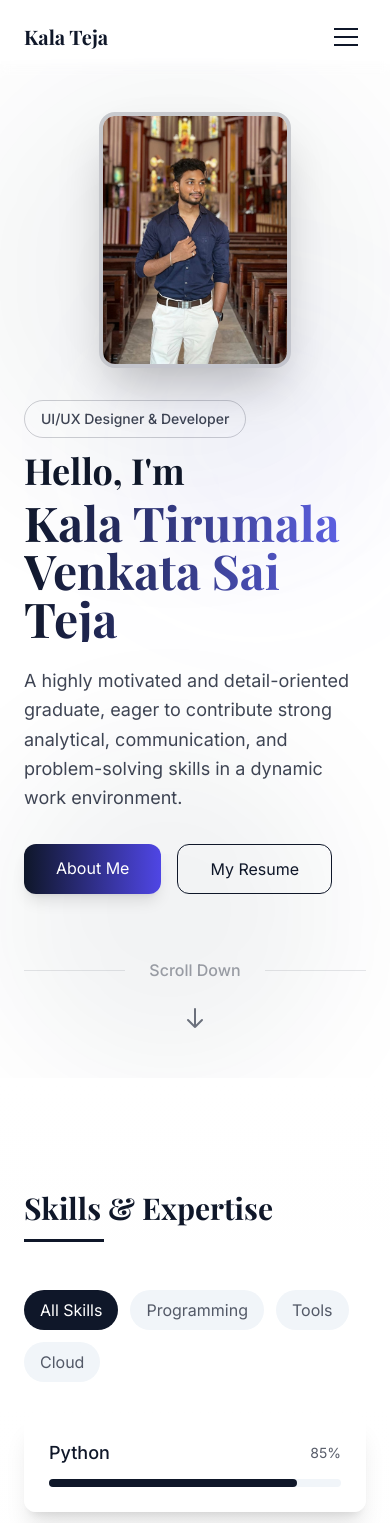
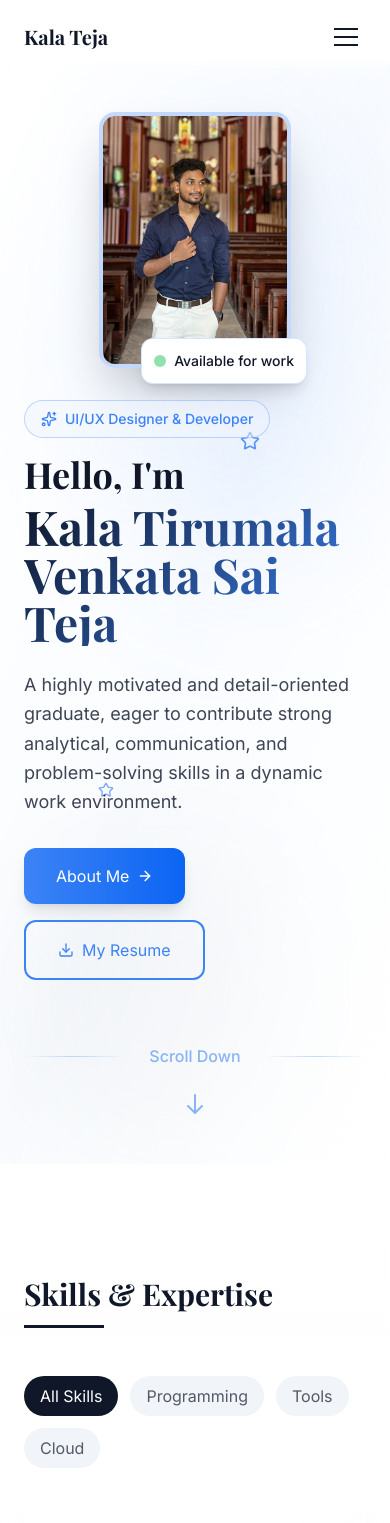
Before and after one commit to tejaktv/teja-portfolio, a React (Vite) app: page / in a window 390 px wide. Shown: the top 1523 px of the page. Built offline with nearby package versions, Linux system fonts and the light colour scheme; a web font is replaced by a local one.

Commit message:
Enhance visuals and professionalism
Improve the overall visual appeal and professionalism of the website by adding more graphical elements and refining existing designs.

```diff
--- a/package.json
+++ b/package.json
@@ -47,7 +47,7 @@
     "emailjs-com": "^3.2.0",
     "embla-carousel-react": "^8.3.0",
     "input-otp": "^1.2.4",
-    "lucide-react": "^0.462.0",
+    "lucide-react": "^0.539.0",
     "next-themes": "^0.3.0",
     "react": "^18.3.1",
     "react-day-picker": "^8.10.1",
--- a/src/components/Hero.tsx
+++ b/src/components/Hero.tsx
@@ -3,6 +3,7 @@ import { cn } from "@/lib/utils";
 import { useEffect, useState } from "react";
 import { Link } from "react-router-dom";
 import { Avatar, AvatarImage, AvatarFallback } from "@/components/ui/avatar";
+import { ArrowRight, Download, Sparkles, Star } from "lucide-react";
 
 export const Hero = () => {
   const [isVisible, setIsVisible] = useState(false);
@@ -16,10 +17,22 @@ export const Hero = () => {
   }, []);
 
   return (
-    <section className="min-h-[90vh] flex items-center relative overflow-hidden">
-      <div className="absolute -z-10 top-0 right-0 h-[50vh] w-[50vh] rounded-full bg-primary/5 blur-[80px]"></div>
-      <div className="absolute -z-10 bottom-0 left-0 h-[40vh] w-[40vh] rounded-full bg-primary/5 blur-[60px]"></div>
-      <div className="absolute -z-10 top-1/4 left-1/3 h-[30vh] w-[30vh] rounded-full bg-indigo-500/5 blur-[70px]"></div>
+    <section className="min-h-[90vh] flex items-center relative overflow-hidden bg-gradient-to-br from-background via-blue-50/30 to-background">
+      {/* Floating elements */}
+      <div className="absolute -z-10 top-0 right-0 h-[50vh] w-[50vh] rounded-full bg-blue/10 blur-[80px] floating-element"></div>
+      <div className="absolute -z-10 bottom-0 left-0 h-[40vh] w-[40vh] rounded-full bg-primary/5 blur-[60px] floating-element" style={{ animationDelay: '1s' }}></div>
+      <div className="absolute -z-10 top-1/4 left-1/3 h-[30vh] w-[30vh] rounded-full bg-blue-light/10 blur-[70px] floating-element" style={{ animationDelay: '2s' }}></div>
+
+      {/* Sparkle decorations */}
+      <div className="absolute top-1/4 right-1/4">
+        <Sparkles className="w-6 h-6 text-blue animate-pulse" />
+      </div>
+      <div className="absolute bottom-1/3 left-1/4">
+        <Star className="w-4 h-4 text-blue-light animate-pulse" style={{ animationDelay: '1s' }} />
+      </div>
+      <div className="absolute top-1/3 right-1/3">
+        <Star className="w-5 h-5 text-blue animate-pulse" style={{ animationDelay: '2s' }} />
+      </div>
 
       <div className="container mx-auto px-6 py-12 relative">
         <div className="max-w-4xl mx-auto flex flex-col md:flex-row items-center gap-8">
@@ -27,8 +40,9 @@ export const Hero = () => {
             "opacity-0 order-2 md:order-1",
             isVisible && "animate-fade-in"
           )}>
-            <div className="mb-3">
-              <span className="inline-block px-4 py-2 border border-primary/20 rounded-full text-sm font-medium text-primary/80">
+            <div className="mb-4">
+              <span className="inline-flex items-center gap-2 px-4 py-2 border border-blue/30 rounded-full text-sm font-medium text-blue bg-blue-50/50 backdrop-blur-sm">
+                <Sparkles className="w-4 h-4" />
                 UI/UX Designer & Developer
               </span>
             </div>
@@ -38,7 +52,7 @@ export const Hero = () => {
               isVisible && "animate-fade-in delay-100"
             )}>
               <span className="block">Hello, I'm</span>
-              <span className="text-5xl md:text-7xl mt-2 block bg-gradient-to-r from-primary to-indigo-500 bg-clip-text text-transparent">Kala Tirumala Venkata Sai Teja</span>
+              <span className="text-5xl md:text-7xl mt-2 block gradient-text">Kala Tirumala Venkata Sai Teja</span>
             </h1>
 
             <p className={cn(
@@ -53,10 +67,18 @@ export const Hero = () => {
               "flex flex-wrap gap-4 opacity-0",
               isVisible && "animate-fade-in delay-300"
             )}>
-              <Link to="/about" className="px-8 py-3 bg-gradient-to-r from-primary to-indigo-600 text-white rounded-lg shadow-lg hover:shadow-xl hover:translate-y-[-2px] transition-all duration-300">
+              <Link
+                to="/about"
+                className="group inline-flex items-center gap-2 px-8 py-4 bg-gradient-to-r from-blue to-blue-dark text-white rounded-xl shadow-lg hover:shadow-xl hover:scale-105 transition-all duration-300"
+              >
                 About Me
+                <ArrowRight className="w-4 h-4 group-hover:translate-x-1 transition-transform" />
               </Link>
-              <Link to="/resume" className="px-8 py-3 bg-transparent border border-primary text-primary rounded-lg hover:bg-primary/5 transition-all duration-300">
+              <Link
+                to="/resume"
+                className="group inline-flex items-center gap-2 px-8 py-4 bg-transparent border-2 border-blue text-blue rounded-xl hover:bg-blue hover:text-white transition-all duration-300"
+              >
+                <Download className="w-4 h-4" />
                 My Resume
               </Link>
             </div>
@@ -66,12 +88,21 @@ export const Hero = () => {
             "order-1 md:order-2 opacity-0 transition-all duration-500",
             isVisible && "animate-fade-in delay-400"
           )}>
-            <div className="w-48 h-64 md:w-56 md:h-80 rounded-2xl overflow-hidden border-4 border-primary/20 shadow-2xl">
-              <img
-                src="/lovable-uploads/fea1a9e7-da13-4f3e-8c3b-503ef36fe50b.png"
-                alt="Kala Tirumala"
-                className="w-full h-full object-cover object-center"
-              />
+            <div className="relative">
+              <div className="w-48 h-64 md:w-56 md:h-80 rounded-2xl overflow-hidden border-4 border-blue/30 shadow-2xl professional-card">
+                <img
+                  src="/lovable-uploads/fea1a9e7-da13-4f3e-8c3b-503ef36fe50b.png"
+                  alt="Kala Tirumala"
+                  className="w-full h-full object-cover object-center"
+                />
+              </div>
+              {/* Floating badge */}
+              <div className="absolute -bottom-4 -right-4 bg-white rounded-xl p-3 shadow-lg border border-blue/20">
+                <div className="flex items-center gap-2">
+                  <div className="w-3 h-3 bg-green-500 rounded-full animate-pulse"></div>
+                  <span className="text-sm font-medium text-foreground">Available for work</span>
+                </div>
+              </div>
             </div>
           </div>
         </div>
@@ -80,16 +111,16 @@ export const Hero = () => {
           "mt-16 flex items-center opacity-0",
           isVisible && "animate-fade-in delay-500"
         )}>
-          <div className="flex-1 h-px bg-primary/10"></div>
-          <span className="px-6 text-primary/40 font-medium">Scroll Down</span>
-          <div className="flex-1 h-px bg-primary/10"></div>
+          <div className="flex-1 h-px bg-gradient-to-r from-transparent via-blue/30 to-transparent"></div>
+          <span className="px-6 text-blue/60 font-medium">Scroll Down</span>
+          <div className="flex-1 h-px bg-gradient-to-r from-transparent via-blue/30 to-transparent"></div>
         </div>
 
         <div className={cn(
           "flex justify-center mt-6 animate-bounce opacity-0",
           isVisible && "animate-fade-in delay-600"
         )}>
-          <svg className="w-6 h-6 text-primary/60" fill="none" strokeLinecap="round" strokeLinejoin="round" strokeWidth="2" viewBox="0 0 24 24" stroke="currentColor">
+          <svg className="w-6 h-6 text-blue/60" fill="none" strokeLinecap="round" strokeLinejoin="round" strokeWidth="2" viewBox="0 0 24 24" stroke="currentColor">
             <path d="M19 14l-7 7m0 0l-7-7m7 7V3"></path>
           </svg>
         </div>
--- a/src/components/Skills.tsx
+++ b/src/components/Skills.tsx
@@ -1,27 +1,29 @@
 
 import { useEffect, useRef, useState } from "react";
 import { cn } from "@/lib/utils";
+import { Code2, Database, Cloud, Wrench, Laptop, Globe, Shield, Zap } from "lucide-react";
 
 type Skill = {
   name: string;
   proficiency: number; // 0-100
   category: "programming" | "tools" | "cloud" | "other";
+  icon: any;
 };
 
 const skills: Skill[] = [
-  { name: "Python", proficiency: 85, category: "programming" },
-  { name: "Java", proficiency: 75, category: "programming" },
-  { name: "JavaScript", proficiency: 80, category: "programming" },
-  { name: "HTML", proficiency: 95, category: "programming" },
-  { name: "CSS", proficiency: 85, category: "programming" },
-  { name: "SQL", proficiency: 80, category: "programming" },
-  { name: "C", proficiency: 75, category: "programming" },
-  { name: "Git", proficiency: 90, category: "tools" },
-  { name: "Linux", proficiency: 85, category: "tools" },
-  { name: "Windows", proficiency: 90, category: "tools" },
-  { name: "Figma", proficiency: 75, category: "tools" },
-  { name: "Adobe XD", proficiency: 70, category: "tools" },
-  { name: "AWS Services", proficiency: 70, category: "cloud" },
+  { name: "Python", proficiency: 85, category: "programming", icon: Code2 },
+  { name: "Java", proficiency: 75, category: "programming", icon: Code2 },
+  { name: "JavaScript", proficiency: 80, category: "programming", icon: Globe },
+  { name: "HTML", proficiency: 95, category: "programming", icon: Globe },
+  { name: "CSS", proficiency: 85, category: "programming", icon: Globe },
+  { name: "SQL", proficiency: 80, category: "programming", icon: Database },
+  { name: "C", proficiency: 75, category: "programming", icon: Code2 },
+  { name: "Git", proficiency: 90, category: "tools", icon: Wrench },
+  { name: "Linux", proficiency: 85, category: "tools", icon: Laptop },
+  { name: "Windows", proficiency: 90, category: "tools", icon: Laptop },
+  { name: "Figma", proficiency: 75, category: "tools", icon: Wrench },
+  { name: "Adobe XD", proficiency: 70, category: "tools", icon: Wrench },
+  { name: "AWS Services", proficiency: 70, category: "cloud", icon: Cloud },
 ];
 
 export const Skills = () => {
@@ -94,26 +96,32 @@ export const Skills = () => {
         </div>
 
         <div className="grid grid-cols-1 md:grid-cols-2 lg:grid-cols-3 gap-6">
-          {visibleSkills.map((skill, index) => (
+          {visibleSkills.map((skill, index) => {
+            const IconComponent = skill.icon;
+            return (
               <div
                 key={skill.name}
                 className={cn(
-                "glass-card rounded-xl p-6 opacity-0",
+                  "professional-card p-6 opacity-0 group hover:scale-105 transition-all duration-300",
                   isInView && `animate-fade-in delay-${Math.min(index * 100, 500)}`
                 )}
               >
-              <div className="flex justify-between items-center mb-3">
+                <div className="flex items-center gap-3 mb-4">
+                  <div className="icon-wrapper w-10 h-10 flex items-center justify-center">
+                    <IconComponent className="w-5 h-5 text-white" />
+                  </div>
                   <h3 className="font-medium text-lg">{skill.name}</h3>
-                <span className="text-sm text-foreground/70">{skill.proficiency}%</span>
+                  <span className="ml-auto text-sm font-bold text-blue">{skill.proficiency}%</span>
                 </div>
-              <div className="w-full bg-secondary rounded-full h-2">
+                <div className="w-full bg-secondary rounded-full h-3 overflow-hidden">
                   <div
-                  className="bg-primary h-2 rounded-full transition-all duration-1000 ease-out"
+                    className="h-3 rounded-full transition-all duration-1000 ease-out bg-gradient-to-r from-blue to-blue-dark"
                     style={{ width: isInView ? `${skill.proficiency}%` : "0%" }}
                   ></div>
                 </div>
               </div>
-          ))}
+            );
+          })}
         </div>
       </div>
     </section>
--- a/src/index.css
+++ b/src/index.css
@@ -40,6 +40,17 @@
     --blue-light: 217 91% 70%;
     --blue-dark: 217 91% 50%;
 
+    /* Professional gradients */
+    --gradient-primary: linear-gradient(135deg, hsl(var(--primary)), hsl(var(--blue)));
+    --gradient-secondary: linear-gradient(135deg, hsl(var(--blue-light)), hsl(var(--blue-dark)));
+    --gradient-accent: linear-gradient(45deg, hsl(var(--primary)), hsl(var(--blue)), hsl(var(--primary)));
+
+    /* Professional shadows */
+    --shadow-sm: 0 2px 4px -1px hsl(var(--primary) / 0.1);
+    --shadow-md: 0 4px 6px -1px hsl(var(--primary) / 0.1), 0 2px 4px -1px hsl(var(--primary) / 0.06);
+    --shadow-lg: 0 10px 15px -3px hsl(var(--primary) / 0.1), 0 4px 6px -2px hsl(var(--primary) / 0.05);
+    --shadow-xl: 0 20px 25px -5px hsl(var(--primary) / 0.1), 0 10px 10px -5px hsl(var(--primary) / 0.04);
+
     --radius: 0.75rem;
   }
 
@@ -52,11 +63,38 @@
   }
 
   .glass-card {
-    @apply bg-white/70 backdrop-blur-sm border border-white/20 shadow-xl;
+    @apply bg-white/70 backdrop-blur-sm border border-white/20;
+    box-shadow: var(--shadow-lg);
   }
 
   .header-shadow {
     box-shadow: 0 4px 20px -2px hsl(var(--blue) / 0.15), 0 2px 8px -2px hsl(var(--blue) / 0.1);
+  }
+
+  .professional-card {
+    @apply bg-gradient-to-br from-white via-white to-blue-50/30 backdrop-blur-sm border border-white/40 rounded-xl;
+    box-shadow: var(--shadow-xl);
+  }
+
+  .gradient-text {
+    background: var(--gradient-primary);
+    background-clip: text;
+    -webkit-background-clip: text;
+    -webkit-text-fill-color: transparent;
+  }
+
+  .icon-wrapper {
+    @apply relative overflow-hidden rounded-xl;
+    background: var(--gradient-secondary);
+  }
+
+  .floating-element {
+    animation: float 3s ease-in-out infinite;
+  }
+
+  @keyframes float {
+    0%, 100% { transform: translateY(0px); }
+    50% { transform: translateY(-10px); }
   }
 
   .section-padding {
```
Also changed, not shown: src/components/Activities.tsx (+20 -15 lines), src/components/Education.tsx (+37 -24 lines), src/components/Experience.tsx (+31 -12 lines), 1 other file (tests, documents, lock files or other folders). Lines whose indentation alone changed are shown as unchanged.
